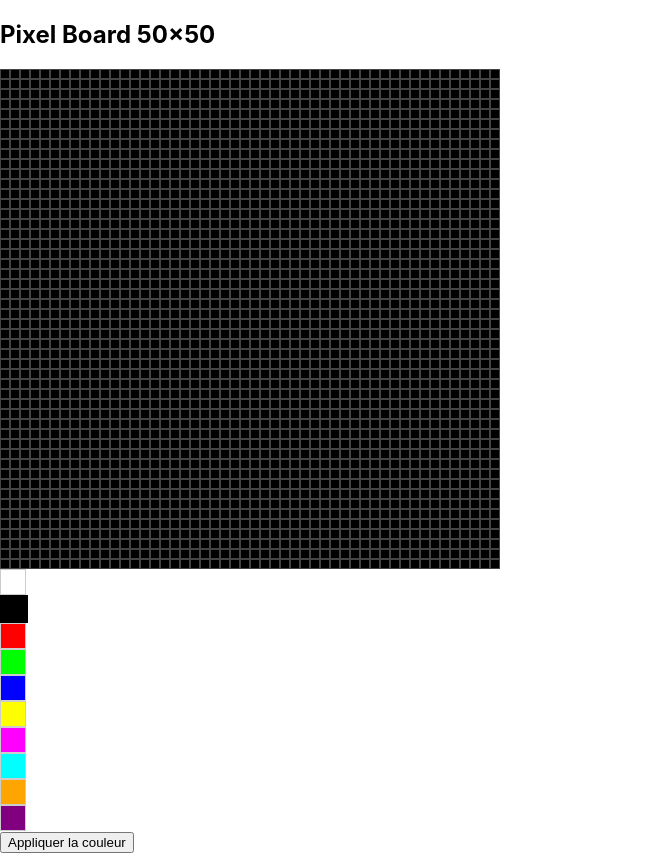
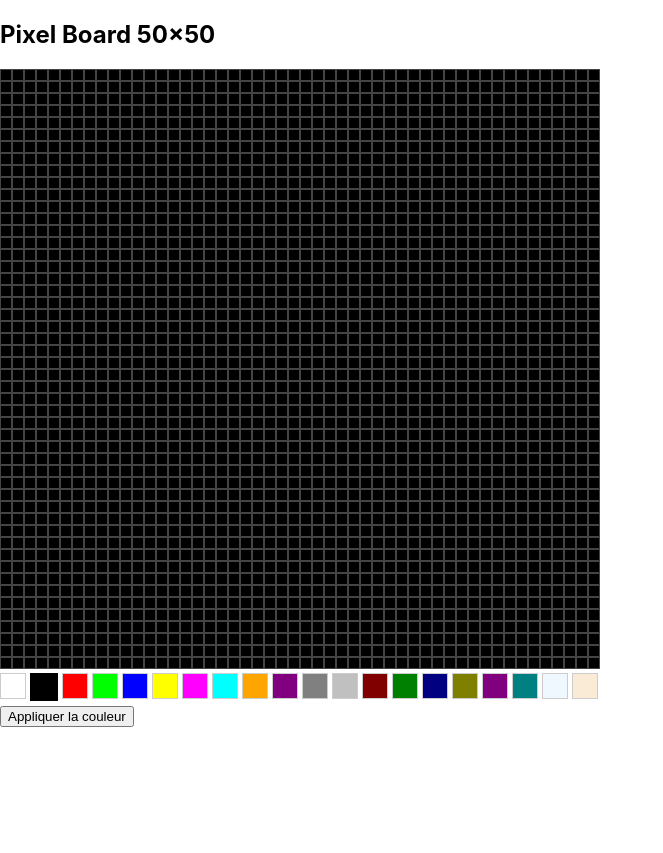
Before and after one commit to KillianDlds/Pixel-war-onchain, a React (Create React App) app: page / in a window 1280 px wide. Shown: the whole page, without its empty margins (0-663 px from the left). After the commit the page ends 820 px from the top, so only its background shows below. Built offline with nearby package versions, Linux system fonts and the light colour scheme.

Commit message:
palette de couleur

```diff
--- a/src/App.js
+++ b/src/App.js
@@ -1,15 +1,17 @@
 import React, { useState } from "react";
 
 const PIXEL_COUNT = 50;
-const PIXEL_SIZE = 10;
+const PIXEL_SIZE = 12;
 
+// Palette plus complète
 const PALETTE = [
   "#ffffff", "#000000", "#ff0000", "#00ff00", "#0000ff",
-  "#ffff00", "#ff00ff", "#00ffff", "#ffa500", "#800080"
+  "#ffff00", "#ff00ff", "#00ffff", "#ffa500", "#800080",
+  "#808080", "#c0c0c0", "#800000", "#008000", "#000080",
+  "#808000", "#800080", "#008080", "#f0f8ff", "#faebd7"
 ];
 
 export default function PixelBoard() {
-  // Initialiser les pixels en noir
   const [pixels, setPixels] = useState(
     Array(PIXEL_COUNT)
       .fill(null)
@@ -55,9 +57,10 @@ export default function PixelBoard() {
                 width: PIXEL_SIZE,
                 height: PIXEL_SIZE,
                 backgroundColor: color,
-                border: selectedPixel.x === x && selectedPixel.y === y
-                  ? "1px solid #ff4444"
-                  : "1px solid #444",
+                border:
+                  selectedPixel.x === x && selectedPixel.y === y
+                    ? "1px solid #ff4444"
+                    : "1px solid #444",
                 boxSizing: "border-box",
                 cursor: "pointer",
               }}
@@ -66,8 +69,16 @@ export default function PixelBoard() {
         )}
       </div>
 
-      {/* Palette */}
-      <div className="flex flex-wrap gap-2 mb-4">
+      {/* Palette en une ligne */}
+      <div
+        style={{
+          display: "flex",
+          flexWrap: "nowrap",
+          overflowX: "auto",
+          gap: "4px",
+          padding: "4px 0",
+        }}
+      >
         {PALETTE.map((color) => (
           <div
             key={color}
@@ -78,6 +89,7 @@ export default function PixelBoard() {
               backgroundColor: color,
               border: selectedColor === color ? "2px solid #000" : "1px solid #ccc",
               cursor: "pointer",
+              flexShrink: 0,
             }}
           />
         ))}
```
